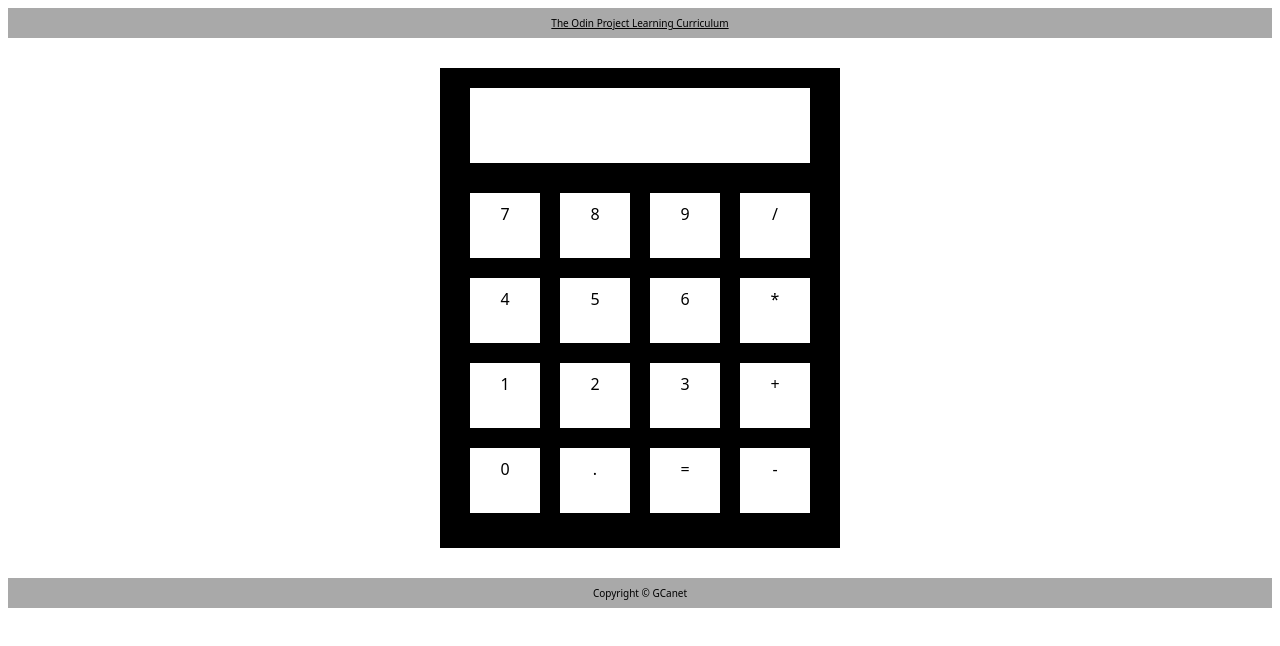
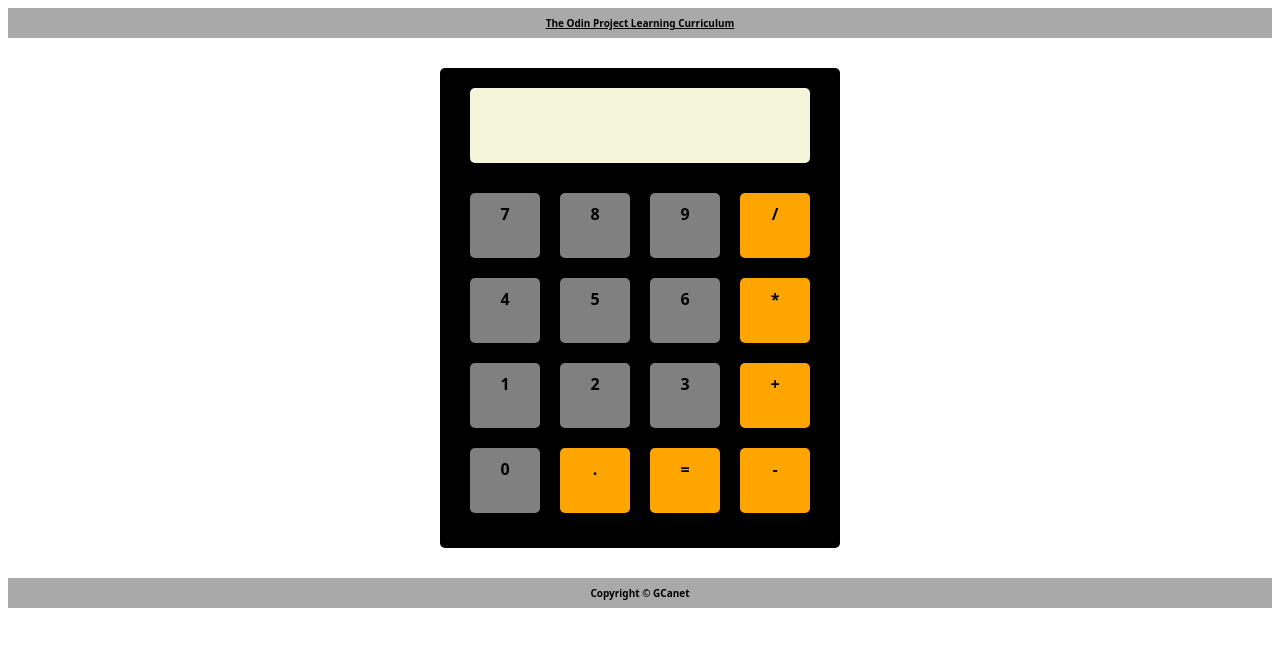
Before and after one commit to GCanet/calculator, a plain HTML site: page index.html in a window 1280 px wide. Drawn offline with Linux system fonts and the light colour scheme.

Commit message:
finished styling

```diff
--- a/index.html
+++ b/index.html
@@ -14,28 +14,28 @@
         <div class="pantalla">
         </div>
         <div class="primerafila">
-            <div class="botoniguales">7</div>
-            <div class="botoniguales">8</div>
-            <div class="botoniguales">9</div>
-            <div class="botoniguales">/</div>
+            <div class="botoniguales siete">7</div>
+            <div class="botoniguales ocho">8</div>
+            <div class="botoniguales nueve">9</div>
+            <div class="botoniguales division">/</div>
         </div>
         <div class="segundafila">
-            <div class="botoniguales">4</div>
-            <div class="botoniguales">5</div>
-            <div class="botoniguales">6</div>
-            <div class="botoniguales">*</div>
+            <div class="botoniguales cuatro">4</div>
+            <div class="botoniguales cinco">5</div>
+            <div class="botoniguales seis">6</div>
+            <div class="botoniguales multi">*</div>
         </div>
         <div class="tercerafila">
-            <div class="botoniguales">1</div>
-            <div class="botoniguales">2</div>
-            <div class="botoniguales">3</div>
-            <div class="botoniguales">+</div>
+            <div class="botoniguales uno">1</div>
+            <div class="botoniguales dos">2</div>
+            <div class="botoniguales tres">3</div>
+            <div class="botoniguales sumar">+</div>
         </div>
         <div class="cuartafila">
-            <div class="botoniguales">0</div>
-            <div class="botoniguales">.</div>
-            <div class="botoniguales">=</div>
-            <div class="botoniguales">-</div>
+            <div class="botoniguales zero">0</div>
+            <div class="botoniguales decimales">.</div>
+            <div class="botoniguales igual">=</div>
+            <div class="botoniguales restar">-</div>
         </div>
     </div>
 <script src='script.js'></script>
--- a/style.css
+++ b/style.css
@@ -2,6 +2,7 @@
 
 * {
     font-family: system-ui, -apple-system, BlinkMacSystemFont, 'Segoe UI', Roboto, Oxygen, Ubuntu, Cantarell, 'Open Sans', 'Helvetica Neue', sans-serif;
+    font-weight: bolder;
 }
 
 h1 {
@@ -60,6 +61,7 @@ body {
     width: 400px;
     height: 480px;
     text-align: center;
+    border-radius: 5px;
 }
 
 .pantalla {
@@ -72,30 +74,36 @@ body {
     margin: 20px;
     padding: 20px;
     text-align: right;
+    border-radius: 5px;
+    background-color: beige;
 }
 
 .primerafila {
     display: flex;
     flex-direction: row;
     align-self: center;
+    align-items: center;
 }
 
 .segundafila {
     display: flex;
     flex-direction: row;
     align-self: center;
+    align-items: center;
 }
 
 .tercerafila {
     display: flex;
     flex-direction: row;
     align-self: center;
+    align-items: center;
 }
 
 .cuartafila {
     display: flex;
     flex-direction: row;
     align-self: center;
+    align-items: center;
 }
 
 .botoniguales {
@@ -104,4 +112,29 @@ body {
     margin: 10px;
     padding: 10px;
     background-color: white;
+    border-color: gray;
+    border: 2rem;
+    border-radius: 5px;
 }
+
+.uno,
+.dos,
+.tres,
+.cuatro,
+.cinco,
+.seis,
+.siete,
+.ocho,
+.nueve,
+.zero {
+    background-color: gray
+}
+
+.division,
+.multi,
+.sumar,
+.restar,
+.igual,
+.decimales {
+    background-color: orange;
+}
```
